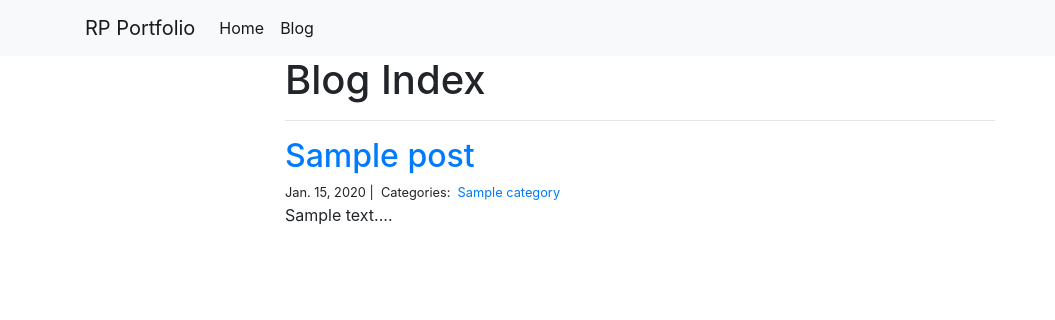
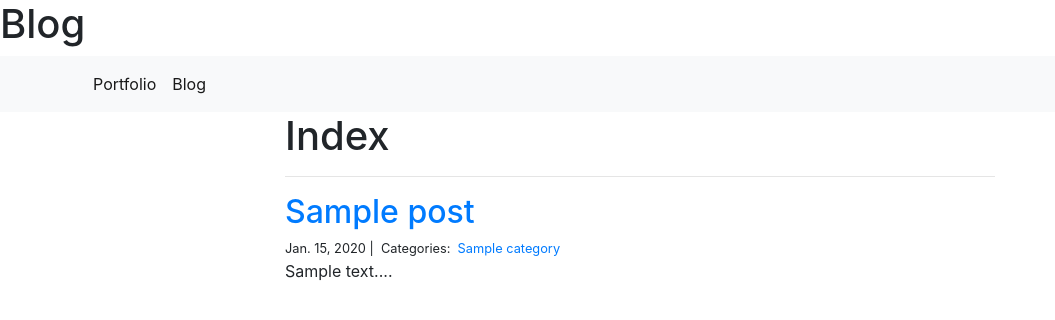
Before and after one commit to olsonja88/Johnolson.dev, a Django app: page /blog/ in a window 1280 px wide. Shown: the top 320 px of the page, without its empty margins (0-1055 px from the left). Run offline with Django 4.2, Linux system fonts and the light colour scheme; tables that the repository leaves empty hold one stand-in row (values such as "Sample post").

Commit message:
Feat: Add Didact Gothic font link to base.html.  Move page headers for Portfolio and Blog above 'extends base.html' to have individual headers.

```diff
--- a/blog/templates/blog_index.html
+++ b/blog/templates/blog_index.html
@@ -1,8 +1,10 @@
+<h1>Blog</h1>
+
 {% extends "base.html" %}
 {% block page_content %}
 
 <div class="col-md-8 offset-md-2">
-    <h1>Blog Index</h1>
+    <h1>Index</h1>
     <hr>
     {% for post in posts %}
     <h2><a href="{% url 'blog_detail' post.pk %}">{{ post.title }}</a></h2>
--- a/jodev_website/templates/base.html
+++ b/jodev_website/templates/base.html
@@ -2,20 +2,17 @@
 <!--Bootstrap CSS-->
 <link rel="stylesheet" href="https://cdn.jsdelivr.net/npm/bootstrap@4.1.3/dist/css/bootstrap.min.css" integrity="sha384-MCw98/SFnGE8fJT3GXwEOngsV7Zt27NXFoaoApmYm81iuXoPkFOJwJ8ERdknLPMO" crossorigin="anonymous">
 <!--Local CSS doc-->
-<link rel="stylesheet" type="text/css" href="{% static 'main.css' %}">
+<link rel="stylesheet" type="text/css" href="{% static '/main.css' %}">
+<!--Didact Gothic font-->
+<link href='https://fonts.googleapis.com/css?family=Didact Gothic' rel='stylesheet'>
 
 <!--Navbar-->
 <nav class="navbar navbar-expand-lg navbar-light bg-light">
     <div class="container">
-        <a class="navbar-brand" href="{% url 'project_index' %}">RP Portfolio</a>
-        <button class="navbar-toggler" type="button" data-toggle="collapse" data-target="#navbarSupportedContent" aria-controls="navbarSupportedContent" aria-expanded="false" aria-label="Toggle navigation">
-          <span class="navbar-toggler-icon"></span>
-        </button>
-
         <div class="collapse navbar-collapse" id="navbarSupportedContent">
           <ul class="navbar-nav mr-auto">
             <li class="nav-item active">
-              <a class="nav-link" href="{% url 'project_index' %}">Home</a>
+              <a class="nav-link" href="{% url 'project_index' %}">Portfolio</a>
             </li>
             <li class="nav-item active">
               <a class="nav-link" href="{% url 'blog_index' %}">Blog</a>
--- a/jodev_website/templates/project_index.html
+++ b/jodev_website/templates/project_index.html
@@ -1,7 +1,9 @@
+<h1>Projects</h1>
+
 {% extends "base.html" %}
 {% load static %}
 {% block page_content %}
-<h1>Projects</h1>
+<!--<h1>Projects</h1>-->
 <div class="row">
 {% for project in projects %}
     <div class="col-md-4">
```
